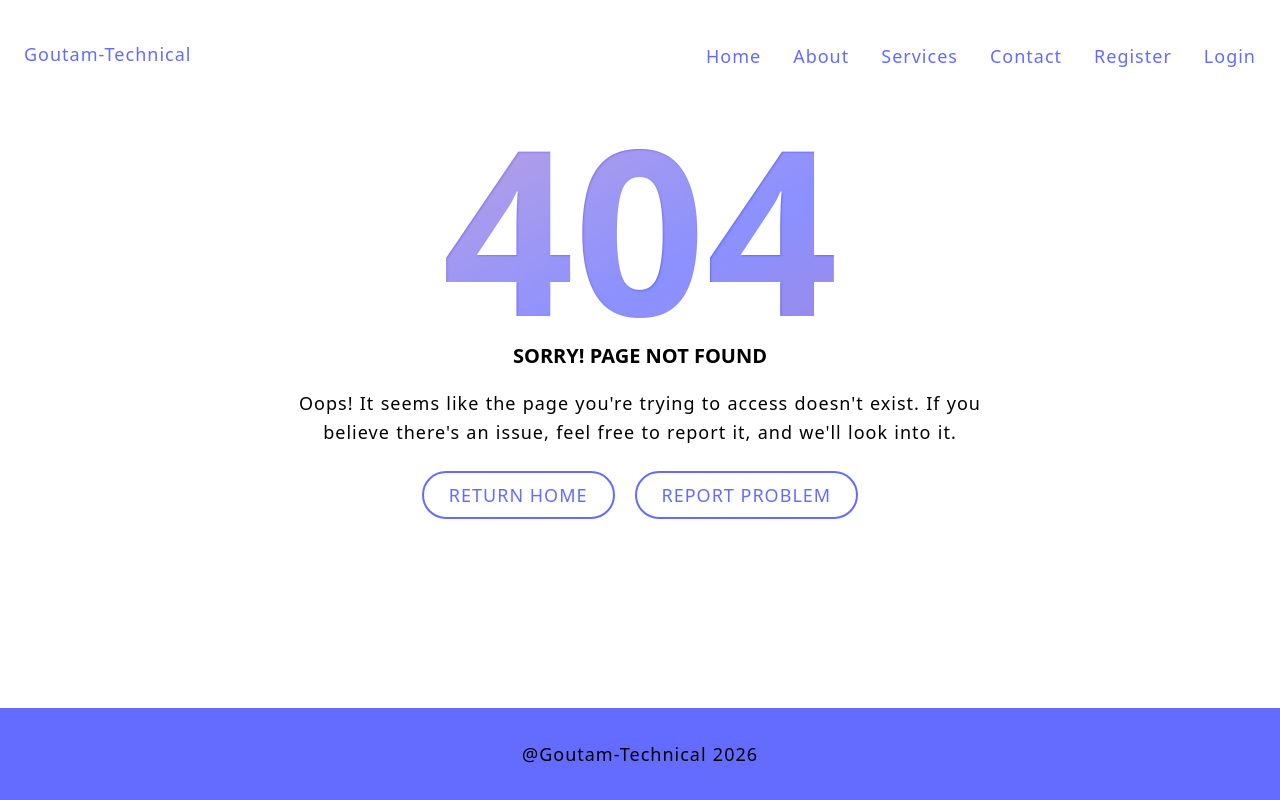
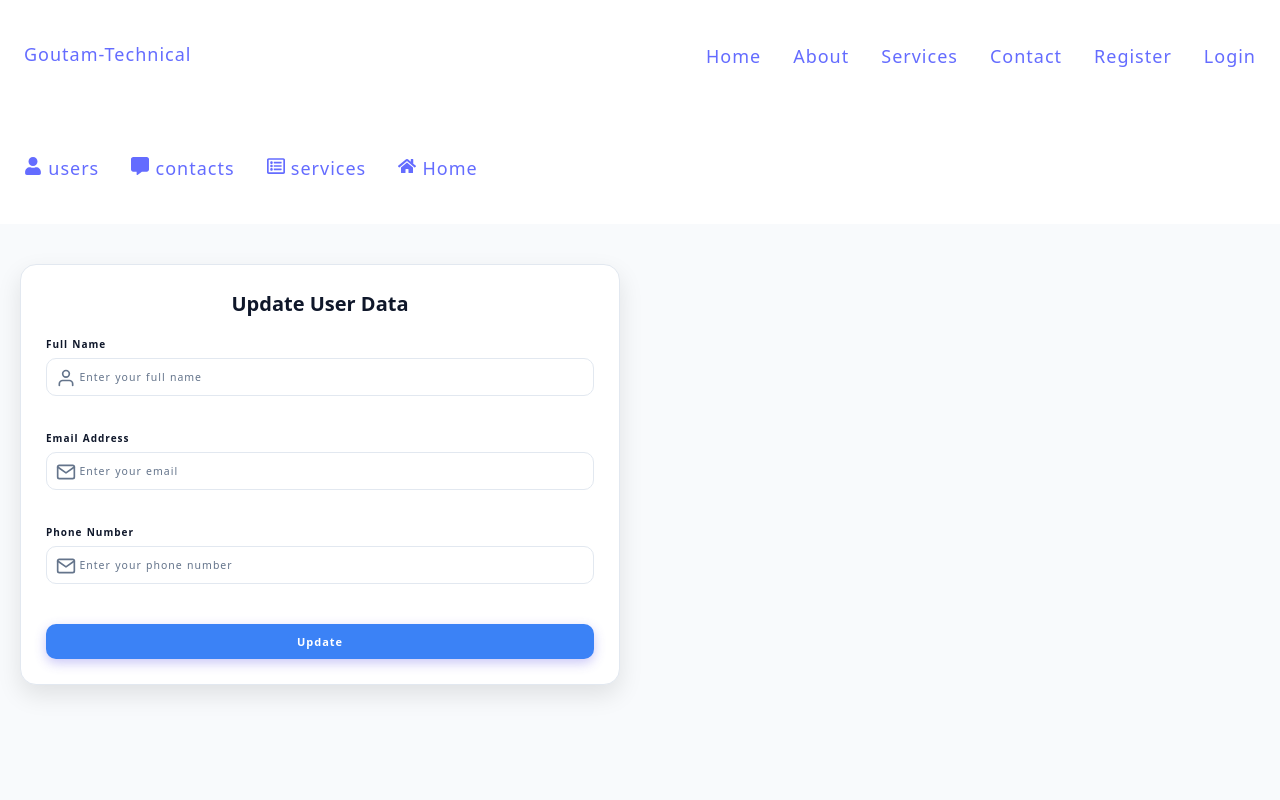
Before and after one commit to Sumitku2938k/React-First-Project, a React (Vite) app: page /admin/users/1/edit in a window 1280 px wide. Shown: the top 800 px of the page. Built offline with nearby package versions, Linux system fonts and the light colour scheme; no server answers.

Commit message:
Building Admin Update Page: After Edit Button Clicked, Display User Data in Form with ReactJS

```diff
--- a/src/App.jsx
+++ b/src/App.jsx
@@ -13,6 +13,7 @@ import Logout from './pages/Logout.jsx'
 import AdminLayout from './components/layouts/Admin-Layout.jsx'
 import AdminUsers from './pages/Admin-Users.jsx'
 import AdminContacts from './pages/Admin-Contacts.jsx'
+import AdminUpdate from './pages/Admin-Update.jsx'
 
 function App() {
   return (
@@ -30,6 +31,7 @@ function App() {
         <Route path="*" element={<Error />} />
         <Route path="/admin" element={<AdminLayout />} >
           <Route path="users" element={<AdminUsers />} />
+          <Route path="users/:id/edit" element={<AdminUpdate />} />
           <Route path="contacts" element={<AdminContacts />} />
         </Route>
       </Routes>
--- /dev/null
+++ b/src/pages/Admin-Update.jsx
@@ -0,0 +1,112 @@
+import React, { useEffect, useState } from 'react';
+import { useAuth } from '../store/auth';
+import { useParams } from 'react-router-dom';
+
+const AdminUpdate = () => {
+    const [user, setUser] = useState({
+        username: "",
+        email: "",
+        phone: "",
+    })
+
+    const params = useParams();
+    const {authorizationToken} = useAuth();
+
+    const handleInput = (e) => {
+        const { name, value } = e.target;
+        setUser(prevUser => ({
+            ...prevUser,
+            [name]: value
+        }));
+    }
+
+    //Get single user data by id to prefill the form for update
+    const singleUserData = async () => {
+        try {
+            const response = await fetch(`http://localhost:3000/api/admin/users/${params.id}`, {
+                method: "GET",
+                headers: {
+                    Authorization: authorizationToken,
+                },
+            });
+            const data = await response.json(); //json to object
+            console.log(`single user data: ${data}`);
+            setUser(data);
+        } catch (error) {
+            console.log(error);
+        }
+    }
+
+    useEffect(() => {
+        singleUserData();
+    }, []);
+
+    return (
+        <div className="contact-page">
+            {/* Header Section */}
+            {/* <div className="contact-header">
+                <div className="contact-header-content">
+                    <h1>Update User Data</h1>
+                </div>
+            </div> */}
+
+            {/* Main Contact Section */}
+            <div className="contact-container">
+                <div className="contact-grid">
+                    {/* Right Side - Contact Form */}
+                    <div className="contact-form-section">
+                        <div className="form-card">
+                            <div className="form-header">
+                                {/* <h2>Send us a Message</h2>
+                                <p>Fill out the form below and we'll get back to you shortly</p> */}
+                                <h2 style={{display: 'flex', alignItems: 'center', justifyContent: 'center'}}>Update User Data</h2>
+                            </div>
+
+                            <form className="contact-form">
+                                <div className="form-group">
+                                    <label htmlFor="username">Full Name</label>
+                                    <div className="input-wrapper">
+                                        <svg className="input-icon" xmlns="http://www.w3.org/2000/svg" viewBox="0 0 24 24" fill="none" stroke="currentColor" strokeWidth="2" strokeLinecap="round" strokeLinejoin="round">
+                                            <path d="M20 21v-2a4 4 0 0 0-4-4H8a4 4 0 0 0-4 4v2"></path>
+                                            <circle cx="12" cy="7" r="4"></circle>
+                                        </svg>
+                                        <input type="text" name="username" id="username" autoComplete="off" value={user.username} onChange={handleInput} placeholder="Enter your full name" required />
+                                    </div>
+                                </div>
+
+                                <div className="form-group">
+                                    <label htmlFor="email">Email Address</label>
+                                    <div className="input-wrapper">
+                                        <svg className="input-icon" xmlns="http://www.w3.org/2000/svg" viewBox="0 0 24 24" fill="none" stroke="currentColor" strokeWidth="2" strokeLinecap="round" strokeLinejoin="round">
+                                            <path d="M4 4h16c1.1 0 2 .9 2 2v12c0 1.1-.9 2-2 2H4c-1.1 0-2-.9-2-2V6c0-1.1.9-2 2-2z"></path>
+                                            <polyline points="22,6 12,13 2,6"></polyline>
+                                        </svg>
+                                        <input type="email" name="email" id="email" autoComplete="off" value={user.email} onChange={handleInput} placeholder="Enter your email" required />
+                                    </div>
+                                </div>
+
+                                <div className="form-group">
+                                    <label htmlFor="phone">Phone Number</label>
+                                    <div className="input-wrapper">
+                                        <svg className="input-icon" xmlns="http://www.w3.org/2000/svg" viewBox="0 0 24 24" fill="none" stroke="currentColor" strokeWidth="2" strokeLinecap="round" strokeLinejoin="round">
+                                            <path d="M4 4h16c1.1 0 2 .9 2 2v12c0 1.1-.9 2-2 2H4c-1.1 0-2-.9-2-2V6c0-1.1.9-2 2-2z"></path>
+                                            <polyline points="22,6 12,13 2,6"></polyline>
+                                        </svg>
+                                        <input type="tel" name="phone" id="phone" autoComplete="off" value={user.phone} onChange={handleInput} placeholder="Enter your phone number" required />
+                                    </div>
+                                </div>
+
+                                <button type="submit" className="btn-submit">
+                                    <span>Update</span>
+                                </button>
+                            </form>
+                        </div>
+                    </div>
+                </div>
+            </div>
+
+        </div>
+    );
+}
+
+export default AdminUpdate;
```
